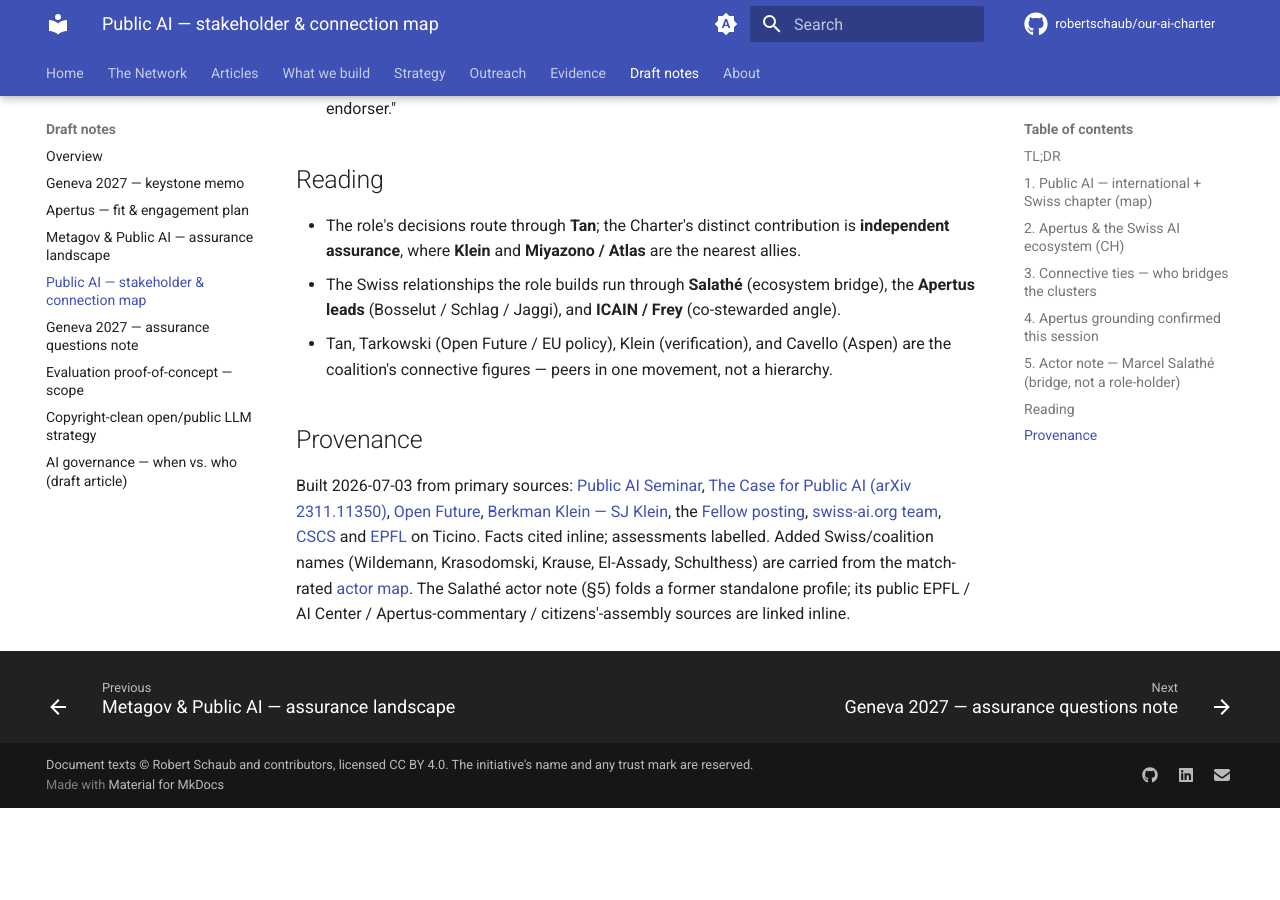
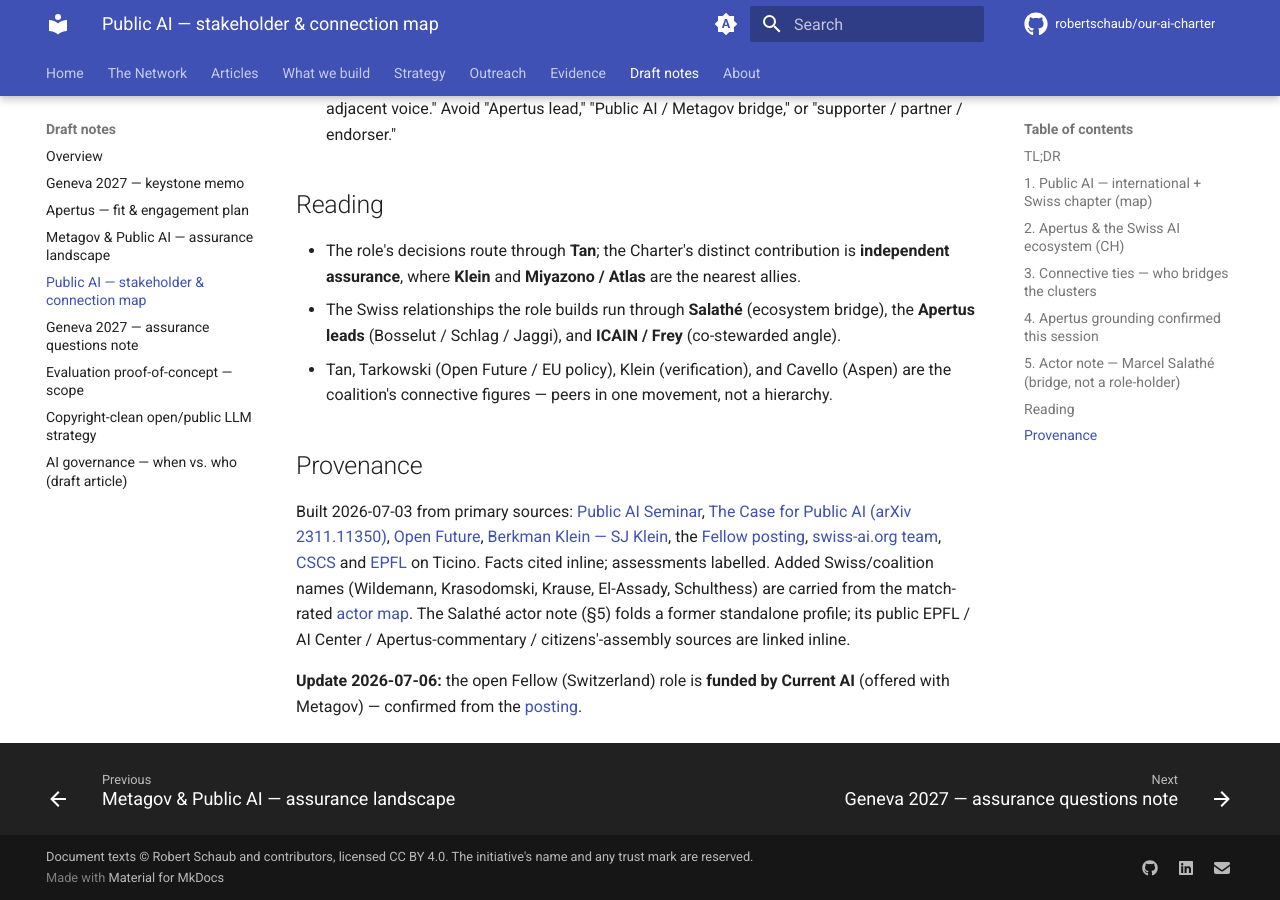
Before and after one commit to robertschaub/our-ai-charter, an MkDocs documentation site: the page built from docs/wip/public-ai-people-and-pathways.md, in a window 1280 px wide and 900 px high, scrolled down 4078 px. Built offline with MkDocs 1.6.1 and Material for MkDocs 9.7.7, drawn with Linux system fonts in a browser that asks for light colours; plug-ins that fetch from the network failed and are left out; comment, search, counter and statistics services are not loaded; before the commit the page ends 4886 px from its top, so only the background shows below that; some of the changed text lies outside the part shown.

Commit message:
docs(wip): note Current AI funds the Public AI Fellow (CH) role; fix posting link
Co-Authored-By: Claude Opus 4.8 <noreply@anthropic.com>

```diff
--- a/docs/wip/public-ai-people-and-pathways.md
+++ b/docs/wip/public-ai-people-and-pathways.md
@@ -2,11 +2,11 @@
 
 # Public AI — stakeholder & connection map (Swiss ecosystem)
 
-*Visual map for the **Public AI coalition (international + Swiss)** and the **Apertus / Swiss-AI ecosystem** — including the open [Public AI Fellow (Switzerland)](https://publicai.network/jobs/fellow-switzerland) role — and how the key people connect. The stable actor directory is [actors-and-landscape.md](../Evidence/actors-and-landscape.md); this note keeps the diagrams and relationship guardrails. Diagrams render on the site.*
+*Visual map for the **Public AI coalition (international + Swiss)** and the **Apertus / Swiss-AI ecosystem** — including the open [Public AI Fellow (Switzerland)](https://metagov.org/join/jobs/public-ai-fellow-switzerland) role — and how the key people connect. The stable actor directory is [actors-and-landscape.md](../Evidence/actors-and-landscape.md); this note keeps the diagrams and relationship guardrails. Diagrams render on the site.*
 
 ## TL;DR
 
-- **Joshua Tan is the coalition's connective node**, and the contact for the open Fellow (Switzerland) role (`josh@publicai.co`). That role is **operational** — grow Public AI Switzerland / SPIU, advance Apertus deployment, build Swiss relationships, prep the 2027 summit — so **independent assurance is a Charter differentiator, distinct from that remit**.
+- **Joshua Tan is the coalition's connective node**, and the contact for the open Fellow (Switzerland) role (`josh@publicai.co`) — a role **funded by Current AI, offered with Metagov**. That role is **operational** — grow Public AI Switzerland / SPIU, advance Apertus deployment, build Swiss relationships, prep the 2027 summit — so **independent assurance is a Charter differentiator, distinct from that remit**.
 - **Alek Tarkowski is a peer of Tan's, not a gatekeeper.** They co-ran the Public AI Seminar's **Season 3 only**; Open Future is the coalition's **European-policy arm**. A credible bridge into Tan's orbit, but decisions route through Tan.
 - **Samuel Klein** is the co-founder whose work (verification / provenance) sits **closest to the Charter's assurance building block**.
 - **Swiss side:** the Public AI chapter is **publicai.ch / SPIU** (Oleg Lavrovsky, Sabine Wildemann); **Apertus** sits in the **Swiss AI Initiative** (ETH + EPFL AI Centers, CSCS) with leads **Bosselut / Schlag / Jaggi**.
@@ -123,4 +123,6 @@ Both folded into the [Apertus note §1](apertus-fit-and-engagement-plan.md); rec
 
 ## Provenance
 
-Built 2026-07-03 from primary sources: [Public AI Seminar](https://publicai.network/seminar.html), [The Case for Public AI (arXiv 2311.11350)](https://arxiv.org/abs/2311.11350), [Open Future](https://openfuture.eu/), [Berkman Klein — SJ Klein](https://cyber.harvard.edu/people/sklein), the [Fellow posting](https://publicai.network/jobs/fellow-switzerland), [swiss-ai.org team](https://www.swiss-ai.org/team-3), [CSCS](https://www.cscs.ch/science/computer-science-hpc/2026/apertus-powers-in-house-ai-translation-for-ticino) and [EPFL](https://actu.epfl.ch/news/apertus-powers-in-house-ai-translation-for-ticin-3/) on Ticino. Facts cited inline; assessments labelled. Added Swiss/coalition names (Wildemann, Krasodomski, Krause, El-Assady, Schulthess) are carried from the match-rated [actor map](../Evidence/actors-and-landscape.md). The Salathé actor note (§5) folds a former standalone profile; its public EPFL / AI Center / Apertus-commentary / citizens'-assembly sources are linked inline.
+Built 2026-07-03 from primary sources: [Public AI Seminar](https://publicai.network/seminar.html), [The Case for Public AI (arXiv 2311.11350)](https://arxiv.org/abs/2311.11350), [Open Future](https://openfuture.eu/), [Berkman Klein — SJ Klein](https://cyber.harvard.edu/people/sklein), the [Fellow posting](https://metagov.org/join/jobs/public-ai-fellow-switzerland), [swiss-ai.org team](https://www.swiss-ai.org/team-3), [CSCS](https://www.cscs.ch/science/computer-science-hpc/2026/apertus-powers-in-house-ai-translation-for-ticino) and [EPFL](https://actu.epfl.ch/news/apertus-powers-in-house-ai-translation-for-ticin-3/) on Ticino. Facts cited inline; assessments labelled. Added Swiss/coalition names (Wildemann, Krasodomski, Krause, El-Assady, Schulthess) are carried from the match-rated [actor map](../Evidence/actors-and-landscape.md). The Salathé actor note (§5) folds a former standalone profile; its public EPFL / AI Center / Apertus-commentary / citizens'-assembly sources are linked inline.
+
+**Update 2026-07-06:** the open Fellow (Switzerland) role is **funded by Current AI** (offered with Metagov) — confirmed from the [posting](https://metagov.org/join/jobs/public-ai-fellow-switzerland).
```
